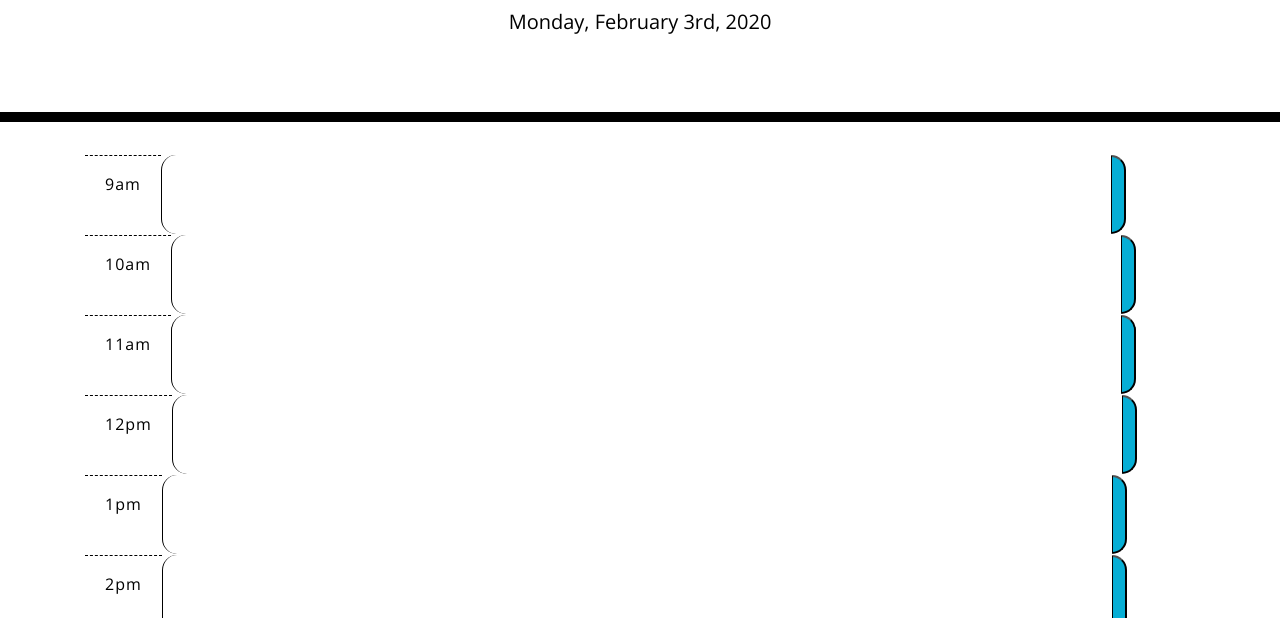
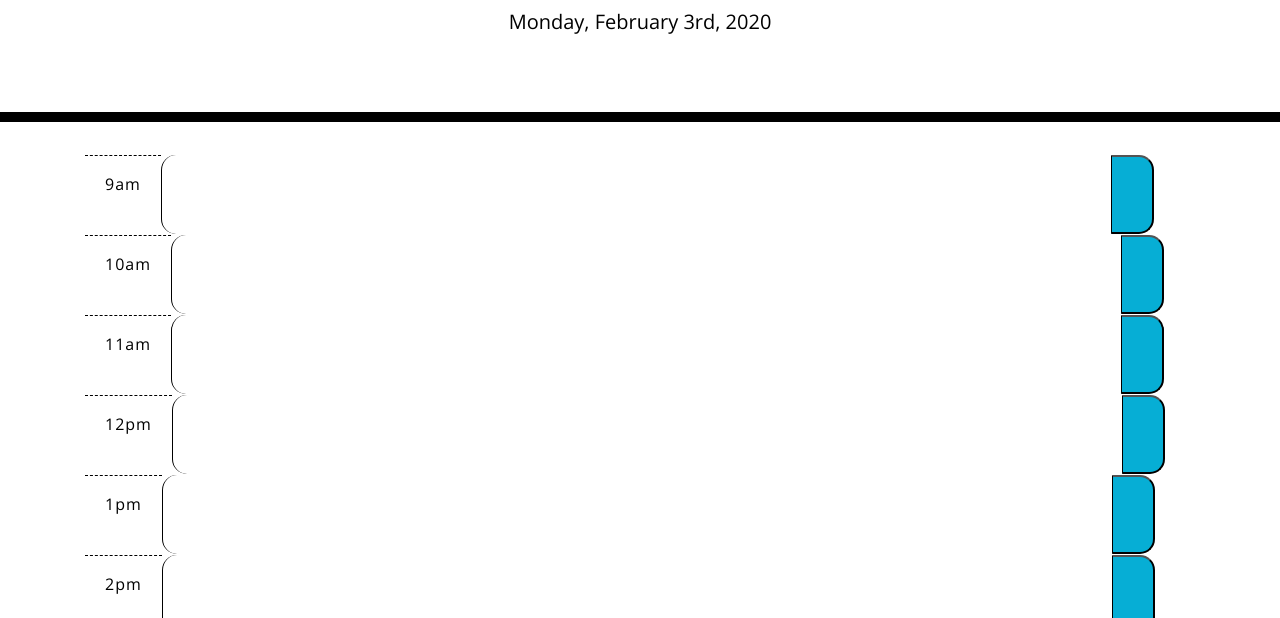
Before and after one commit to Alejandro-Fuste/Scheduler, a plain HTML site: page index.html in a window 1280 px wide. Shown: the part 182-800 px from the top of the page. Drawn offline with nearby package versions, Linux system fonts and the light colour scheme.

Commit message:
update padding to button

```diff
--- a/script.js
+++ b/script.js
@@ -10,12 +10,12 @@ $(document).ready(function() {
 	let hours = [ '9am', '10am', '11am', '12pm', '1pm', '2pm', '3pm', '4pm', '5pm' ];
 	let dataHours = [ 9, 10, 11, 12, 1, 2, 3, 4, 5 ];
 	let container = $('.container');
-	let timeBlock = $('<div>');
-	timeBlock.addClass('time-block');
-	console.log(timeBlock);
+	let timeBlock = $('.time-block');
+	// timeBlock.addClass('time-block');
+	// console.log(timeBlock);
 
 	function renderRows() {
-		timeBlock.empty();
+		container.empty();
 
 		for (i = 0; i < hours.length; i++) {
 			let rowDiv = $('<div>');
@@ -34,6 +34,9 @@ $(document).ready(function() {
 			let button = $('<button>');
 			button.addClass('saveBtn');
 			button.attr('type', 'submit');
+			let lockImg = $('<i>');
+			lockImg.addClass('"fas fa-lock"');
+			button.append(lockImg);
 
 			rowDiv.append(span, textarea, button);
 			// timeBlock.append(rowDiv);
@@ -44,6 +47,7 @@ $(document).ready(function() {
 	renderRows();
 
 	$(document).on('click', '.saveBtn', function() {
-		console.log('click');
+		// let text = .val();
+		console.log(text);
 	});
 });
--- a/style.css
+++ b/style.css
@@ -68,6 +68,7 @@ textarea {
 	border-bottom-right-radius: 15px;
 	background-color: #06aed5;
 	color: white;
+	padding: 20px;
 }
 
 .saveBtn i:hover {
```
